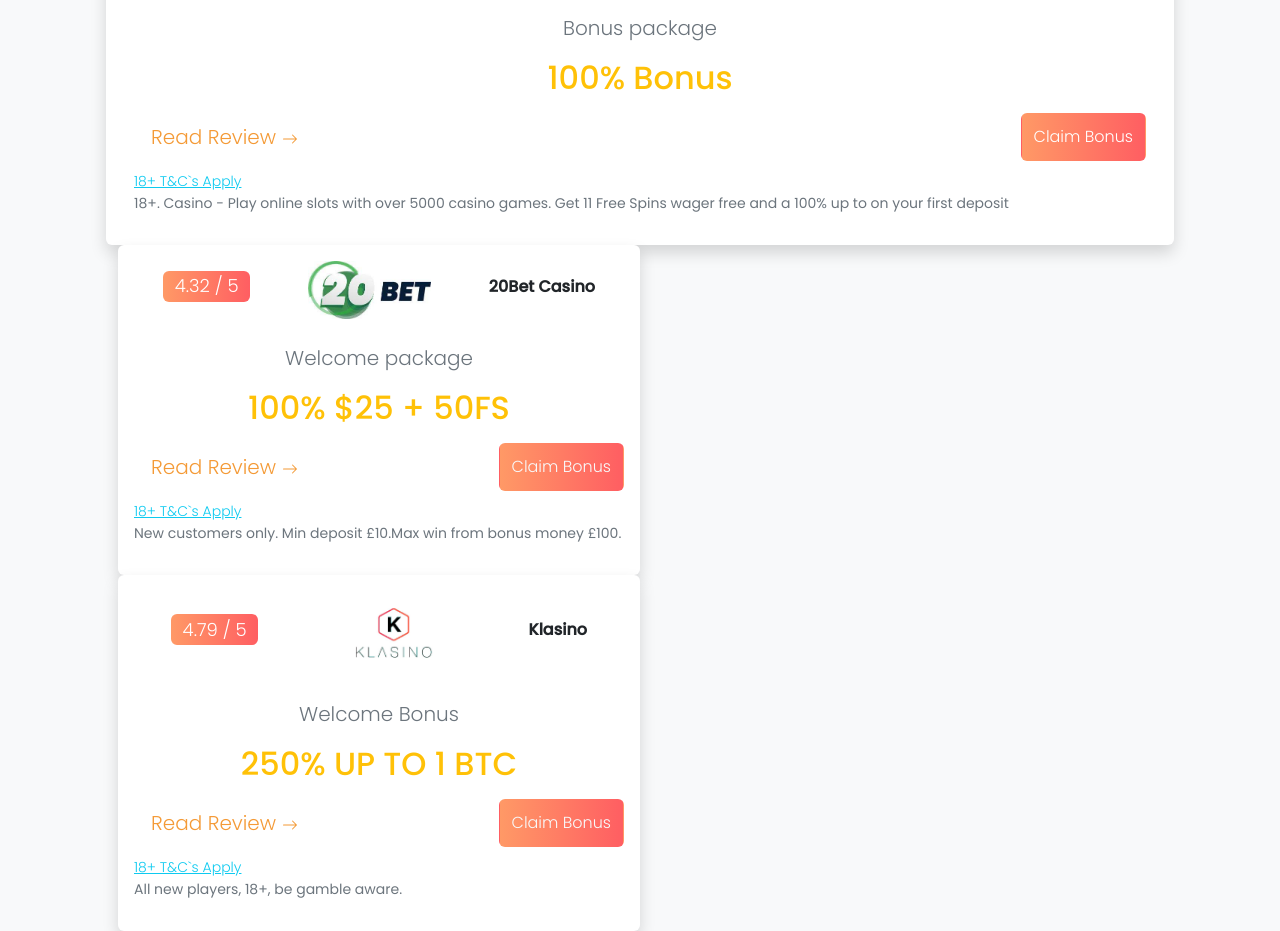
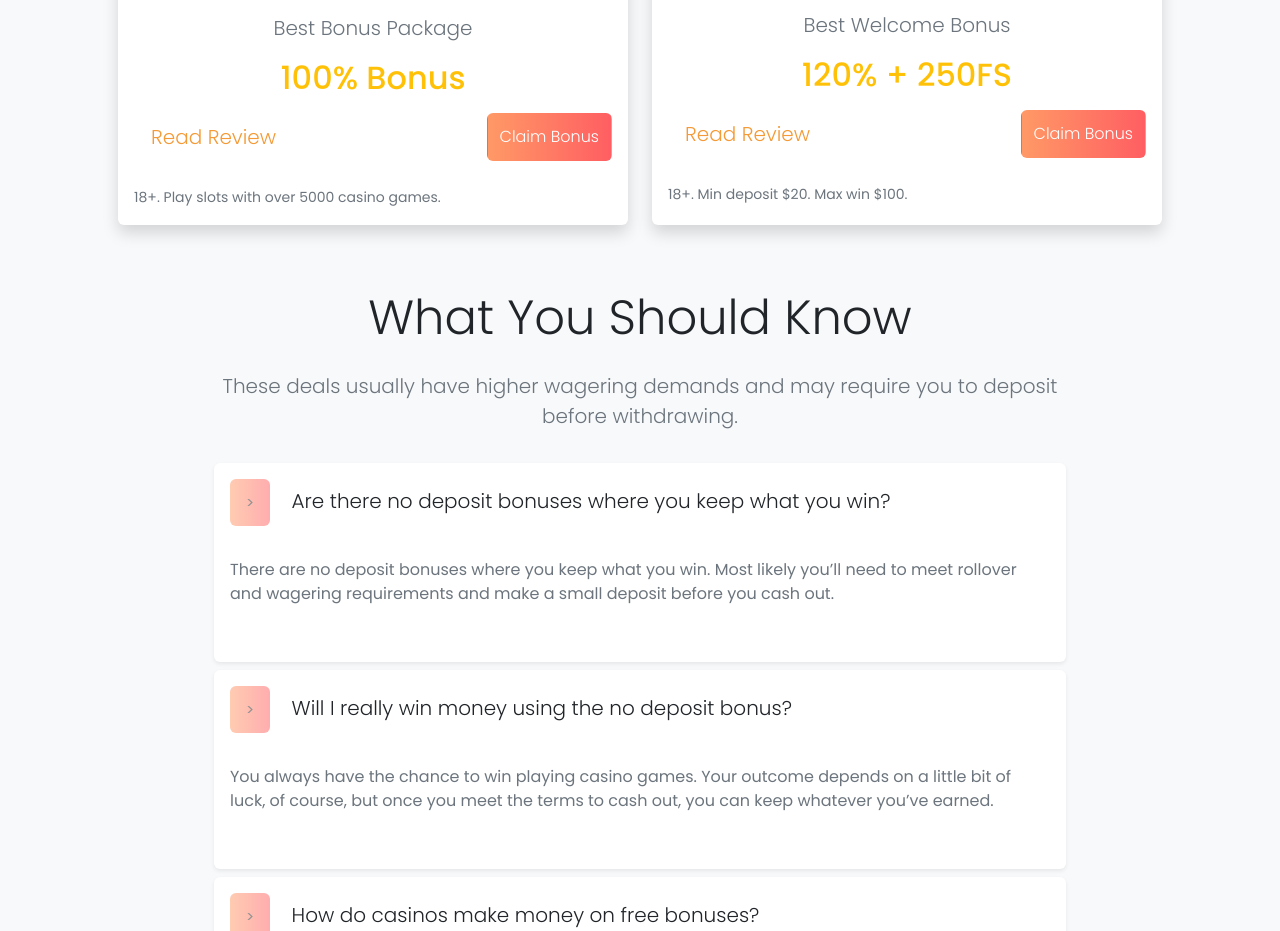
Before and after one commit to RobbyZirup/affilate, a website: page nodeposit.html in a window 1280 px wide. Shown: the part 686-1617 px from the top of the page. Drawn offline with nearby package versions, Linux system fonts and the light colour scheme; a web font is replaced by a local one.

Commit message:
Update nodeposit.html

```diff
--- a/nodeposit.html
+++ b/nodeposit.html
@@ -70,110 +70,64 @@
          </div>
 <!-- card -->
          <div class="row g-4 mt-5 pt-5">
-            <div class="card h-100 border-0 shadow">
-
+    <!-- Casino 1 -->
+    <div class="col-md-6">
+        <div class="card h-100 border-0 shadow position-relative casino-card">
+            <!-- Rank badge -->
+            <div class="rank-badge position-absolute top-0 start-0 p-3">
+                <span class="badge bg-warning text-dark fs-5">#1 Top Casino</span>
+            </div>
             <div class="card-body text-center">
                 <div class="d-flex align-items-center justify-content-around">
-                        <h4><span class="badge bg-info fw-light custom-color           s">5 / 5 </span></h4>
-
+                    <h4><span class="badge bg-info fw-light custom-color">5 / 5</span></h4>
                     <img src="./assets/wildcasino.svg" class="custom-casino-square" alt="Wild Casino">
-
                     <h6 class="fw-bold text-black">Wild Casino</h6>
-
                 </div>
-
-                     <p class="lead text-muted mt-4">Bonus package</p>
-                     <h2 class="text-warning ">100% Bonus </h2>
-
+                <p class="lead text-muted mt-4">Best Bonus Package</p>
+                <h2 class="text-warning">100% Bonus</h2>
                 <div class="d-flex justify-content-between py-2">
-                     <a class="btn btn-lg custom-text-color fw-light">Read Review <svg xmlns="http://www.w3.org/2000/svg" width="16" height="16" fill="currentColor" class="bi bi-arrow-right" viewBox="0 0 16 16">
-                        <path fill-rule="evenodd" d="M1 8a.5.5 0 0 1 .5-.5h11.793l-3.147-3.146a.5.5 0 0 1 .708-.708l4 4a.5.5 0 0 1 0 .708l-4 4a.5.5 0 0 1-.708-.708L13.293 8.5H1.5A.5.5 0 0 1 1 8z"/>
-                      </svg>
-                        </a
-                        >
-
-                        <button type="button" class="btn custom-color order-0  fw-light"> <a class="text-decoration-none text-white" href="https://record.wildcasinoaffiliates.ag/_FhMXHgBvVjBpLtekF-chNmNd7ZgqdRLk/1/" target="_blank">Claim Bonus</a>  </button>
-
+                    <a class="btn btn-lg custom-text-color fw-light">Read Review</a>
+                    <button class="btn custom-color order-0 fw-light">
+                        <a class="text-white text-decoration-none" href="https://record.wildcasinoaffiliates.ag" target="_blank">Claim Bonus</a>
+                    </button>
                 </div>
-
-                    <div class="text-start">
-                        <a class="text-info fw-lighter" href="#"> <small>18+ T&C`s Apply</small> </a>
-                        <p class="lh-sm"><small class="  text-muted">18+. Casino - Play online slots with over 5000 casino games. Get 11 Free Spins wager free and a 100% up to on your first deposit </small></p>
+                <div class="text-start mt-3">
+                    <small class="text-muted">18+. Play slots with over 5000 casino games.</small>
                 </div>
             </div>
         </div>
     </div>
 
+    <!-- Casino 2 -->
     <div class="col-md-6">
-               <div class="card h-100 border-0 shadow">
+        <div class="card h-100 border-0 shadow position-relative casino-card">
+            <div class="rank-badge position-absolute top-0 start-0 p-3">
+                <span class="badge bg-secondary text-dark fs-5">#2 Top Casino</span>
+            </div>
             <div class="card-body text-center">
                 <div class="d-flex align-items-center justify-content-around">
-                        <h4><span class="badge custom-color fw-light">4.32 / 5 </span></h4>
-
-                        <img src="./assets/20bet_png.jpeg" class="custom-casino-square w-25" alt="20 Bet Casino">
-
-                        <h6 class="fw-bold text-dark">20Bet Casino</h6>
-
+                    <h4><span class="badge bg-info">5 / 5</span></h4>
+                    <img src=".assets/pinup-logo-1032456465.jpg" class="custom-casino-square w-25" alt="PiN-UP">
+                    <h6 class="fw-bold text-black">PiN-UP</h6>
                 </div>
-
-                     <p class="lead text-muted mt-4">Welcome package</p>
-                     <h2 class="text-warning ">100% $25 + 50FS</h2>
-
+                <p class="lead text-muted mt-4">Best Welcome Bonus</p>
+                <h2 class="text-warning">120% + 250FS</h2>
                 <div class="d-flex justify-content-between py-2">
-                     <a class="btn btn-lg custom-text-color fw-light">Read Review <svg xmlns="http://www.w3.org/2000/svg" width="16" height="16" fill="currentColor" class="bi bi-arrow-right" viewBox="0 0 16 16">
-                        <path fill-rule="evenodd" d="M1 8a.5.5 0 0 1 .5-.5h11.793l-3.147-3.146a.5.5 0 0 1 .708-.708l4 4a.5.5 0 0 1 0 .708l-4 4a.5.5 0 0 1-.708-.708L13.293 8.5H1.5A.5.5 0 0 1 1 8z"/>
-                      </svg>
-                        </a
-                        >
-
-                        <button type="button" class="btn custom-color order-0  fw-light"> <a class="text-decoration-none text-light" href="https://promo.20bet.partners/redirect.aspx?pid=80733&bid=1971&lpid=281" target="_blank">Claim Bonus</a>  </button>
-
+                    <a class="btn btn-lg custom-text-color fw-light">Read Review</a>
+                    <button class="btn custom-color order-0 fw-light">
+                        <a class="text-white text-decoration-none" href="https://toptdspup.com" target="_blank">Claim Bonus</a>
+                    </button>
                 </div>
-
-                    <div class="text-start">
-                        <a class="text-info fw-lighter" href="#"> <small>18+ T&C`s Apply</small> </a>
-                        <p class="lh-sm"><small class="  text-muted">New customers only. Min deposit £10.Max win from bonus money £100.</small></p>
-                    </div>
-                  </div>
-               </div>
-            </div>
-            <div class="col-md-6">
-               <div class="card h-100 border-0 shadow">
-                  <div class="card-body text-center">
-                     <div class="d-flex align-items-center justify-content-around py-2">
-                        <h4><span class="badge custom-color fw-light">4.79 / 5 </span></h4>
-
-                        <img src="./assets/klasino_png.png" class="custom-casino-square w-25" alt="Klasino">
-
-                        <h6 class="fw-bold text-dark">Klasino</h6>
-
-                     </div>
-
-                     <p class="lead text-muted mt-4">Welcome Bonus</p>
-                     <h2 class="text-warning">250% UP TO 1 BTC</h2>
-
-                    <div class="d-flex justify-content-between py-2">
-                     <a class="btn btn-lg custom-text-color fw-light">Read Review <svg xmlns="http://www.w3.org/2000/svg" width="16" height="16" fill="currentColor" class="bi bi-arrow-right" viewBox="0 0 16 16">
-                        <path fill-rule="evenodd" d="M1 8a.5.5 0 0 1 .5-.5h11.793l-3.147-3.146a.5.5 0 0 1 .708-.708l4 4a.5.5 0 0 1 0 .708l-4 4a.5.5 0 0 1-.708-.708L13.293 8.5H1.5A.5.5 0 0 1 1 8z"/>
-                      </svg>
-                        </a
-                        >
-
-                        <button type="button" class="btn custom-color order-0  fw-light"> <a class="text-decoration-none text-light" href="https://www.klasino.com/index.php?page=promotions&promo=midweek-bonus" target="_blank">Claim Bonus</a>  </button>
-                    </div>
-
-                    <div class="text-start">
-                        <a class="text-info fw-lighter" href="#"> <small>18+ T&C`s Apply</small> </a>
-                        <p class="lh-sm"><small class="  text-muted">All new players, 18+, be gamble aware.  </small></p>
+                <div class="text-start mt-3">
+                    <small class="text-muted">18+. Min deposit $20. Max win $100.</small>
                 </div>
             </div>
         </div>
     </div>
 
+    <!-- Additional Casinos (3, 4, etc.) -->
+
 </div>
-      </div>
-    </section>
-
 
     <!-- What You Should know -->
 
```
Lines whose indentation alone changed are shown as unchanged.
